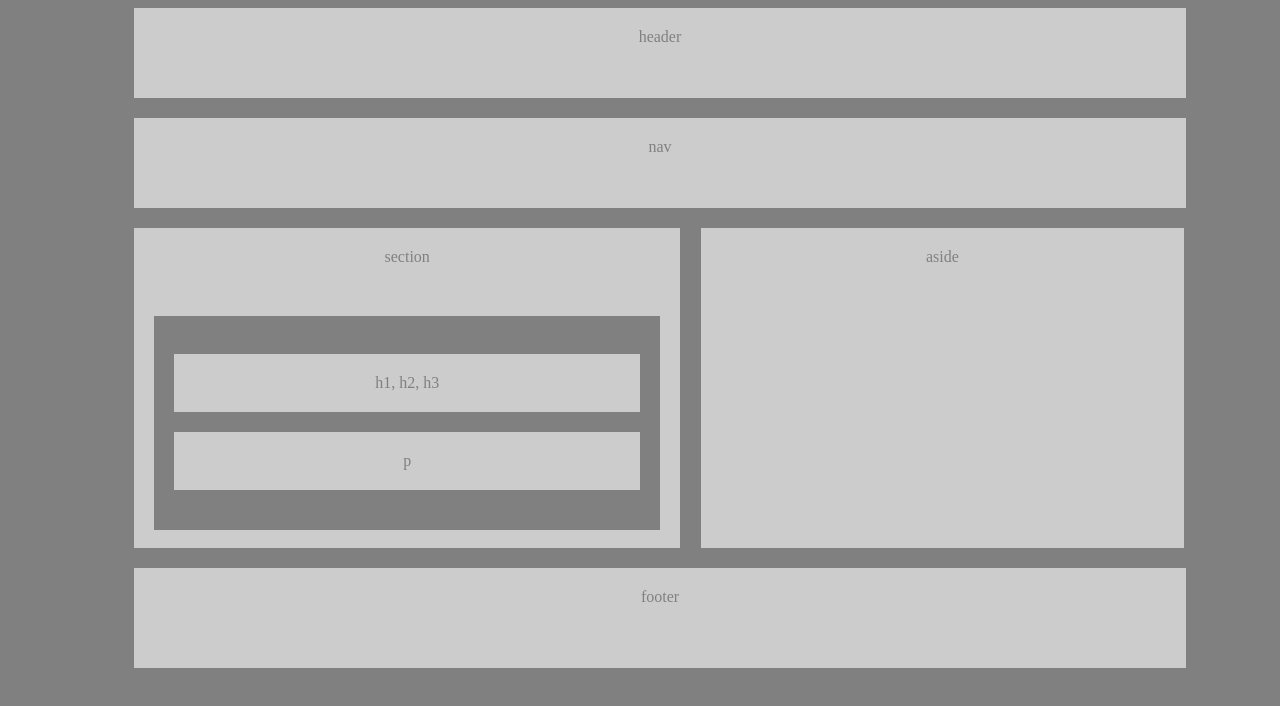
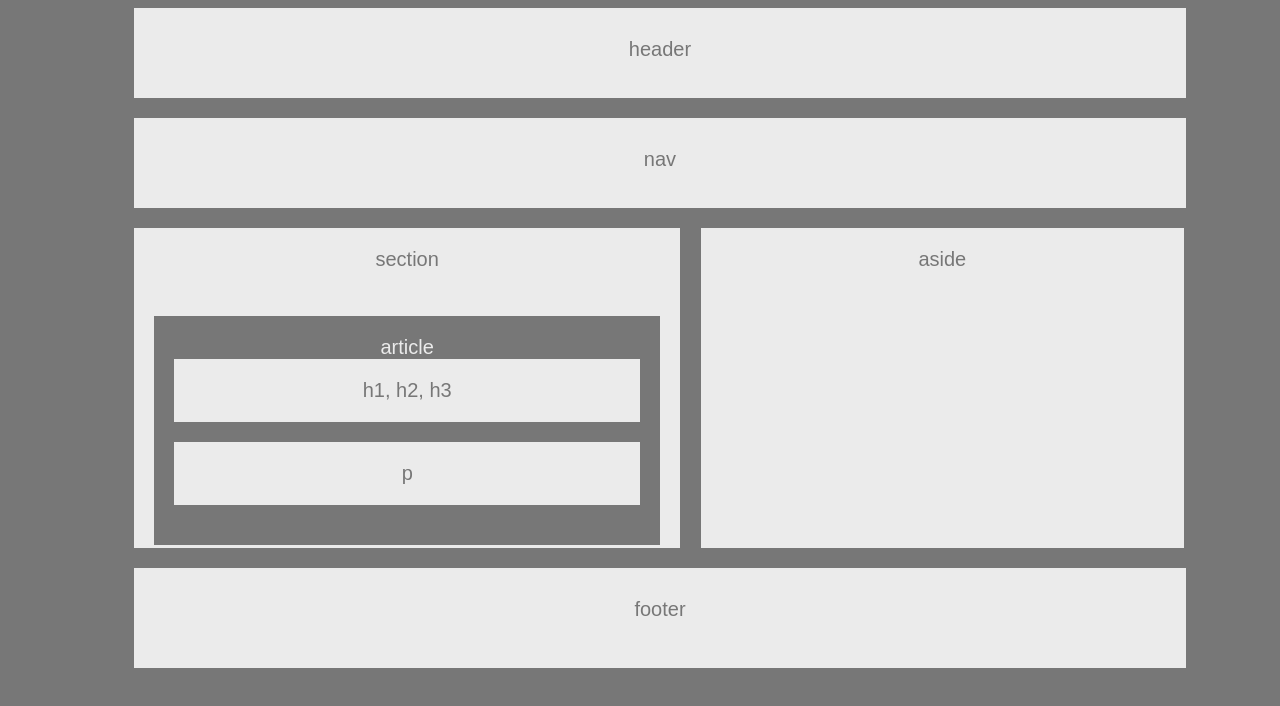
Before and after one commit to JoshZepedaUMNStudent/HW-Wireframe, a plain HTML site: page index.html in a window 1280 px wide. Drawn offline with Linux system fonts and the light colour scheme.

Commit message:
updated 05/12

```diff
--- a/index.html
+++ b/index.html
@@ -1,42 +1,44 @@
 <!DOCTYPE>
+
 <html>
     <head>
         <link rel="stylesheet" type="text/css" href="style.css">
     </head>
 
-
     <body>
-<header id="headr" style="text-align:center; color:gray">
+        <header id="headr" style="text-align:center; font-size:20">
         header
         </header>
 
-<section id="nav" style="text-align:center; color:gray">
+        <section id="nav" style="text-align:center; font-size:20">
         nav
         </section>
 
-<aside id="asd" style="text-align:center; color:gray">
+        <aside id="asd" style="text-align:center; font-size:20">
         aside
         </aside>
 
-<section id="sec" style="text-align:center; color:gray">
+        <section id="sec" style="text-align:center; font-size:20">
         section
-    <section id="art" style="text-align:center; color:gray">
+
+            <section id="art" style="text-align:center; font-size:20">
             article
-        <section id="hsec" style="text-align:center; color:gray">
+
+                <section id="hsec" style="text-align:center; font-size:20">
                 h1, h2, h3
                 </section>
-        <section id="psec" style="text-align:center; color:gray">
+
+                <section id="psec" style="text-align:center; font-size:20">
                 p
                 </section>
-    </section>
+
             </section>
 
-<footer id="footr" style="text-align:center; color:gray">
+        </section>
+
+        <footer id="footr" style="text-align:center; font-size:20">
         footer
         </footer>
 
-
-
-
     </body>
 </html>
--- a/style.css
+++ b/style.css
@@ -1,76 +1,84 @@
 body {
-    background-color: gray;
+    background-color: #777;
 }
 
 #headr {
+    font-family: arial;
     width: 80%;
     height: 50;
-    padding: 20px;
+    padding: 30px 20px 10px 20px;
     margin-left: 10%;
     margin-bottom: 20px;
-    color: #333;
-    background: #ccc;
+    color: #777;
+    background: #ebebeb;
 }
 
 #nav {
+    font-family: arial;
     width: 80%;
     height: 50;
-    padding: 20px;
+    padding: 30px 20px 10px 20px;
     margin-left: 10%;
     margin-bottom: 20px;
-    color: #333;
-    background: #ccc;
+    color: #777;
+    background: #ebebeb;
 }
 
 #asd {
+    font-family: arial;
     width: 35%;
     height: 280;
     padding: 20px;
     float: right;
     margin-right: 7%;
     margin-bottom: 20px;
-    color: #333;
-    background: #ccc;
+    color: #777;
+    background: #ebebeb;
 }
 
 #sec {
+    font-family: arial;
     width: 40%;
     height: 280;
     margin-left: 10%;
     padding: 20px;
     margin-bottom: 20px;
-    color: #333;
-    background: #ccc;
+    color: #777;
+    background: #ebebeb;
 }
 
 #art {
+    font-family: arial;
     padding: 20px;
-    color:#333;
-    background: gray;
-    margin-top: 50px;
+    color:#ebebeb;
+    background: #777;
+    margin-top: 45px;
 }
 
 #hsec {
+    font-family: arial;
     padding: 20px;
     margin-bottom: 20px;
-    color: #333;
-    background: #ccc;
+    color: #777;
+    background: #ebebeb;
 }
 
 #psec {
+    font-family: arial;
     padding: 20px;
     margin-bottom: 20px;
-    color: #333;
-    background: #ccc;
+    color: #777;
+    background: #ebebeb;
 }
 
 
 
 #footr {
+    font-family: arial;
     width: 80%;
     height: 60;
-    padding: 20px;
+    padding: 30px 20px 10px 20px;
     margin-left: 10%;
-    color: #333;
-    background: #ccc;
+    color: #777;
+    background: #ebebeb;
 }
```
Lines whose indentation alone changed are shown as unchanged.
